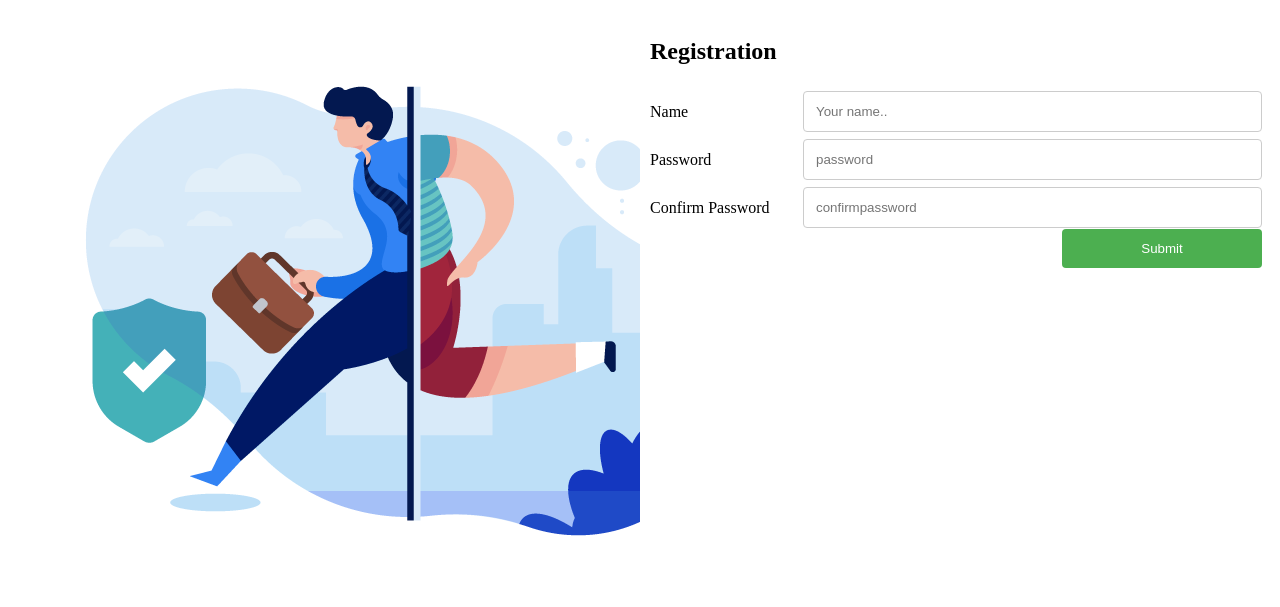
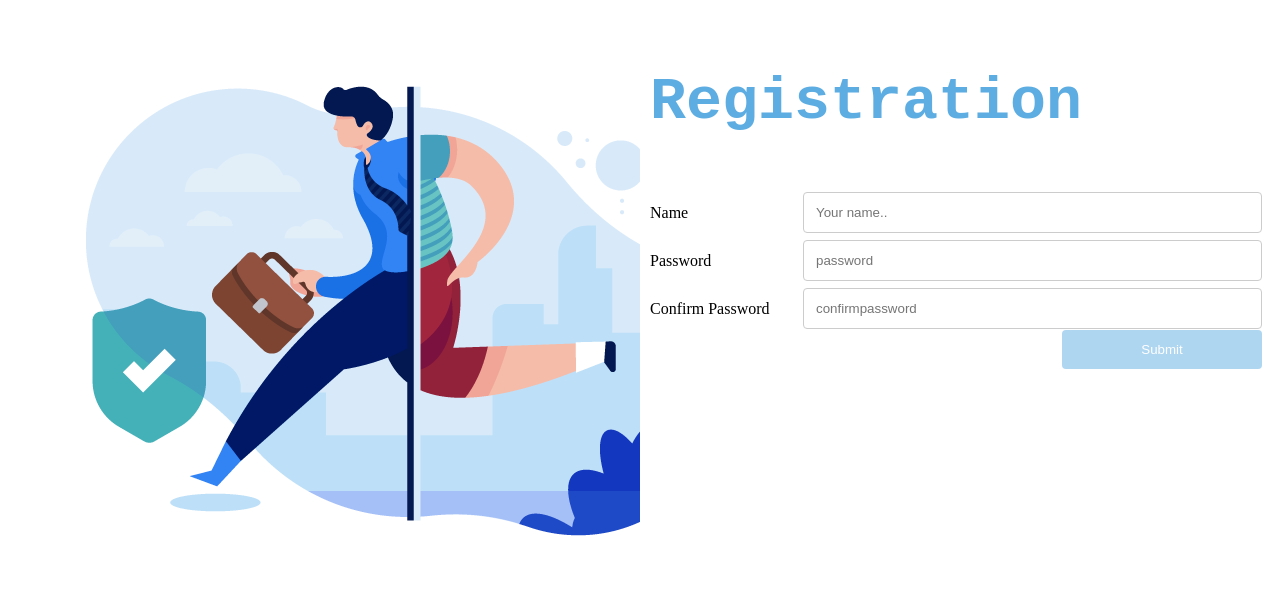
Before and after one commit to saniyathahseen/ExamPortal, a PHP site: page /reg_web.php in a window 1280 px wide. Shown: the top 607 px of the page. Run offline with PHP 8.4, Linux system fonts and the light colour scheme.

Commit message:
Update reg_web.php

```diff
--- a/reg_web.php
+++ b/reg_web.php
@@ -4,7 +4,6 @@
           Exam Portal
     </title>
     <style>
-
     * {
         box-sizing: border-box;
     }
@@ -48,7 +47,7 @@
     }
 
     input[type=submit] {
-        background-color: #4CAF50;
+        background-color:#AED6F1;
         color: white;
         padding: 12px 20px;
         border: none;
@@ -58,7 +57,7 @@
     }
 
     input[type=submit]:hover {
-        background-color:#AED6F1 ;
+        background-color:lightgrey ;
     }
 
     .container {
@@ -94,7 +93,9 @@
         }
     }
     h2{
-
+        font-family: 'Courier New', Courier, monospace;
+        color: #5DADE2 ;
+        font-size: 60px;
     }
     </style>
   </head>
```
Lines whose indentation alone changed are shown as unchanged.
